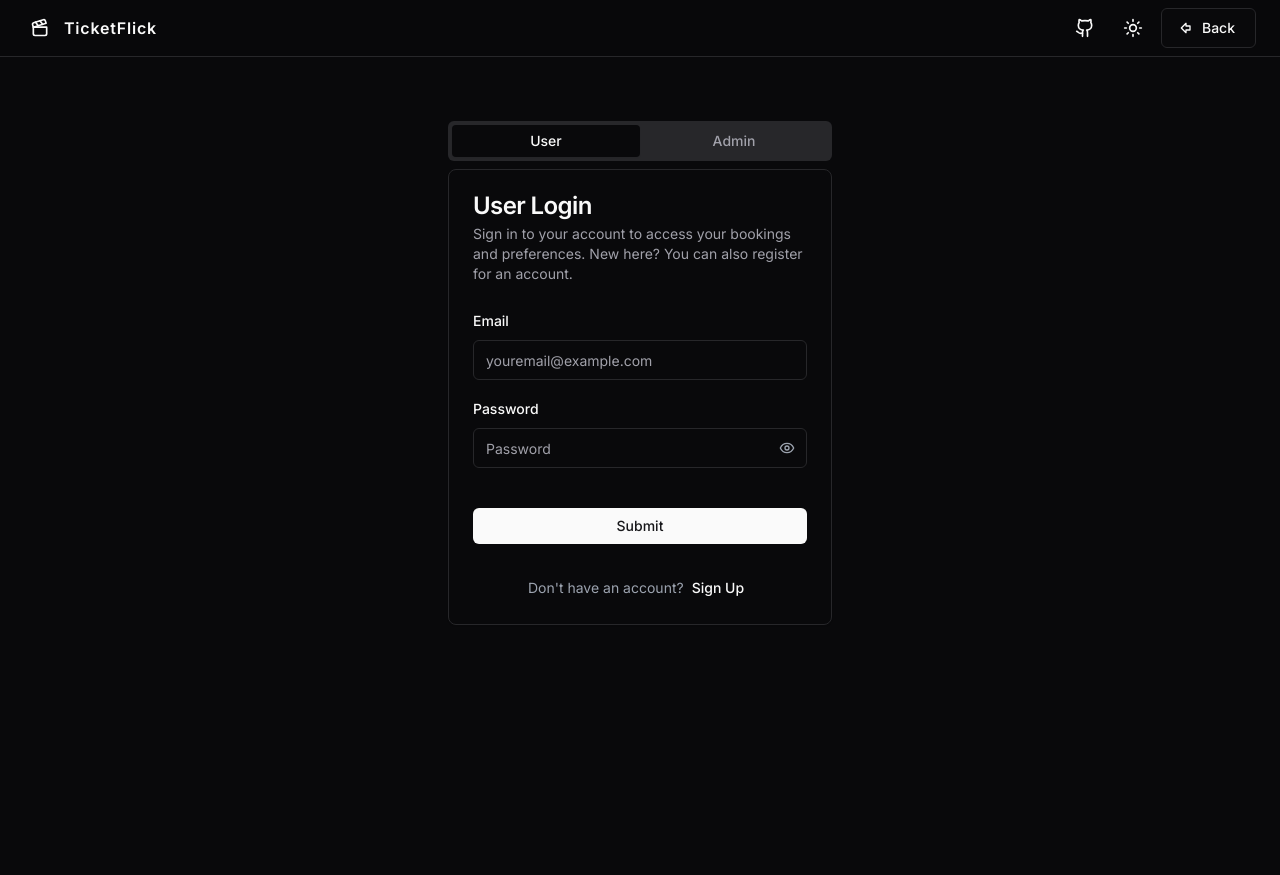
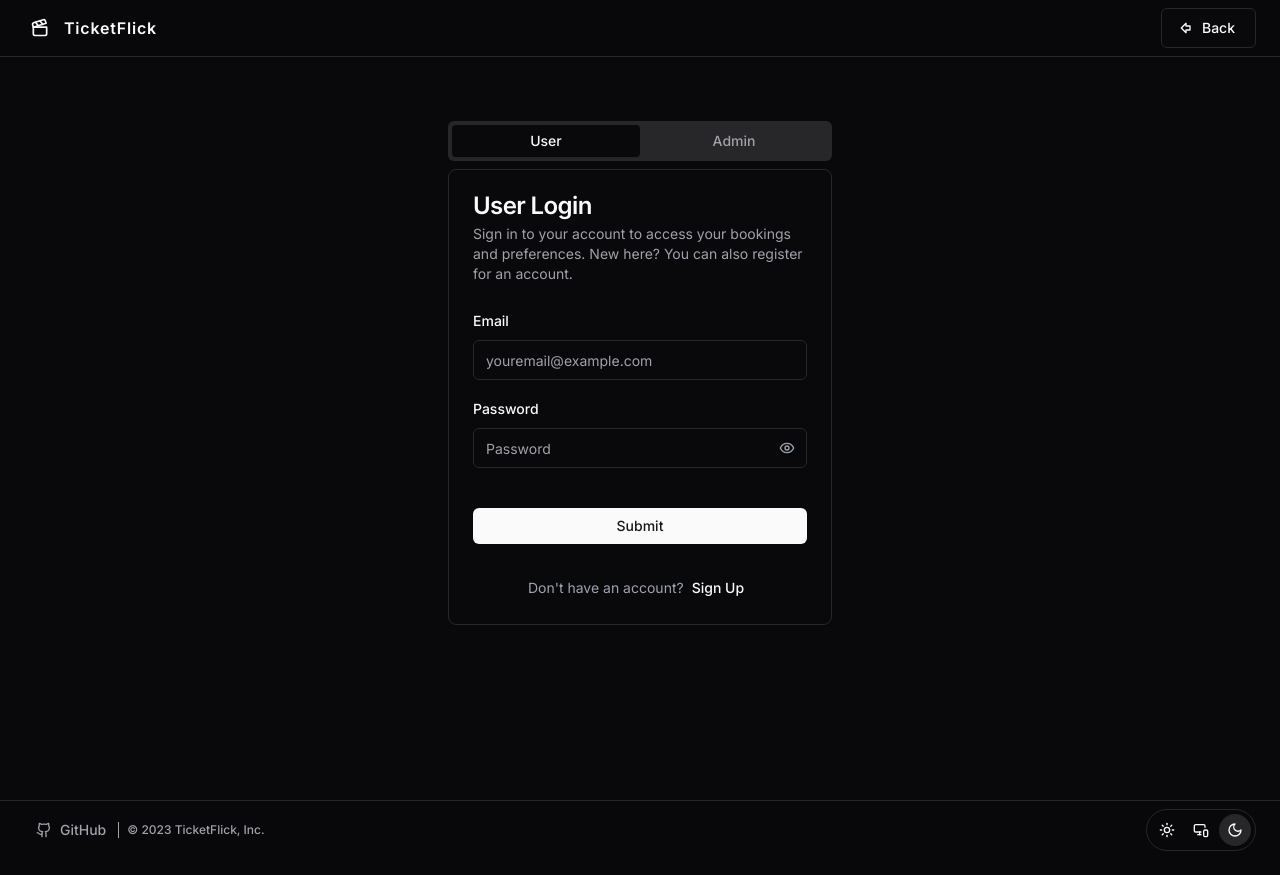
Before and after one commit to DenserMeerkat/ticket-flick, a Next.js app: page /login in a window 1280 px wide. Before the commit the page ends 800 px from the top, so only its background shows below. Built offline with nearby package versions, Linux system fonts and the light colour scheme.

Commit message:
Footer, login params

```diff
--- a/components/AppBar/Tray.tsx
+++ b/components/AppBar/Tray.tsx
@@ -14,8 +14,6 @@ const Tray = (props: any) => {
       }
     >
       {showSearch && <Search />}
-      <GitHubLink />
-      <ThemeSwitcher />
       <Actions actions={actions} />
     </div>
   );
--- a/components/AppBar/elements/LoginButton.tsx
+++ b/components/AppBar/elements/LoginButton.tsx
@@ -4,7 +4,10 @@ import Link from "next/link";
 
 const LoginButton = () => {
   return (
-    <Link href={"/login"} className={buttonVariants({ variant: "outline" })}>
+    <Link
+      href={"/login?tab=user"}
+      className={buttonVariants({ variant: "outline" })}
+    >
       <User className="md:mr-2 h-4 w-4" />
       <p className="hidden md:inline pr-1">Login</p>
     </Link>
--- a/components/AppBar/elements/Search.tsx
+++ b/components/AppBar/elements/Search.tsx
@@ -9,6 +9,7 @@ import {
   DialogTitle,
   DialogTrigger,
 } from "@/components/ui/dialog";
+import { SearchIcon } from "lucide-react";
 import { ScrollArea } from "@/components/ui/scroll-area";
 import { Input } from "@/components/ui/input";
 import { Movie } from "@/types/movie";
@@ -69,12 +70,14 @@ const Search = () => {
               onClick={() => setSearchOpen((prev) => !prev)}
             />
           </DialogTrigger>
-          <DialogContent className="w-full max-w-3xl max-h-screen">
+          <DialogContent className="w-full max-w-xl max-h-screen p-1">
             <DialogHeader>
               <DialogTitle>
-                <div className="mt-6 md:mt-0 flex w-full max-w-2xl items-center gap-1">
+                <div className="mt-6 md:mt-0 flex w-full items-center gap-1">
+                  <SearchIcon className="h-5 w-5 ml-3" />
                   <Input
-                    type="email"
+                    className="mr-8 border-none focus-visible:outline-none focus-visible:ring-0 focus-visible:ring-offset-0 focus-visible:ring-offset-transparent focus-visible:ring-transparent"
+                    type="text"
                     placeholder="Type movie title"
                     onChange={handleInputChange}
                   />
--- a/components/AppBar/elements/SearchBox.tsx
+++ b/components/AppBar/elements/SearchBox.tsx
@@ -7,7 +7,7 @@ const SearchBox = (props: any) => {
   return (
     <Button
       variant="ghost"
-      className=" md:w-64 xl:w-72 px-2 h-10 rounded-md cursor-pointer sm:border sm:hover:border-zinc-500 flex items-center justify-between"
+      className=" md:w-64 xl:w-72 px-2 h-10 rounded-md cursor-pointer sm:border  flex items-center justify-between"
       onClick={open ? onclick : () => {}}
     >
       <div className="flex items-center gap-0.5">
--- /dev/null
+++ b/components/Footer/Footer.tsx
@@ -0,0 +1,41 @@
+import React from "react";
+import ThemeButtons from "./ThemeButtons";
+import { Button } from "../ui/button";
+import { Github } from "lucide-react";
+import Link from "next/link";
+import { githubRepo } from "@/lib/constants";
+
+const Footer = () => {
+  const date = new Date();
+  const year = date.getFullYear();
+  return (
+    <footer
+      className="sm:pb-4 border-t
+    bg-slate-50/[0.5]  dark:bg-zinc-950/[0.7] backdrop-filter backdrop-blur-lg"
+    >
+      <div className=" max-w-7xl mx-auto py-2 px-1 sm:px-2 md:px-6">
+        <div className="w-full flex items-center justify-between">
+          <div className="flex items-center">
+            <Link href={githubRepo}>
+              <Button
+                size={"sm"}
+                variant={"link"}
+                className=" text-zinc-600 hover:text-zinc-900 dark:text-zinc-400  hover:dark:text-zinc-50"
+              >
+                <Github className="md:mr-2 h-4 w-4" />
+                <p className="hidden md:block">GitHub</p>
+              </Button>
+            </Link>
+            <div className="h-4 w-[1px] bg-zinc-600 dark:bg-zinc-400 mr-2"></div>
+            <p className="text-xs font-medium text-zinc-600 dark:text-zinc-400">
+              © {year} TicketFlick, Inc.
+            </p>
+          </div>
+          <ThemeButtons />
+        </div>
+      </div>
+    </footer>
+  );
+};
+
+export default Footer;
--- /dev/null
+++ b/components/Footer/ThemeButtons.tsx
@@ -0,0 +1,60 @@
+"use client";
+import { useState, useEffect } from "react";
+import { useTheme } from "next-themes";
+import { Moon, Sun, MonitorSmartphone } from "lucide-react";
+import { Toggle } from "../ui/toggle";
+
+const ThemeButtons = () => {
+  const { systemTheme, theme, setTheme } = useTheme();
+  const [mounted, setMounted] = useState(false);
+  useEffect(() => setMounted(true), []);
+  console.log(systemTheme, theme);
+
+  const ToggleButton = (props: any) => {
+    const themeName = props.themeName;
+    const isActive = props.isActive;
+    const Icon = props.Icon;
+    return (
+      <Toggle
+        className="rounded-full data-[state=on]:bg-zinc-200 data-[state=on]:dark:bg-zinc-800"
+        size={"xs"}
+        aria-label={`${themeName} Theme Toggle`}
+        pressed={isActive}
+        onPressedChange={(value) => {
+          setTheme(themeName.toLowerCase());
+        }}
+      >
+        <Icon className="h-4 w-5 " />
+      </Toggle>
+    );
+  };
+
+  const renderThemeChanger = () => {
+    if (!mounted) {
+      return;
+    }
+    return (
+      <div className="border rounded-full flex sm:gap-0.5 p-0.5 sm:p-1">
+        <ToggleButton
+          themeName="Light"
+          Icon={Sun}
+          isActive={theme === "light"}
+        />
+        <ToggleButton
+          themeName="System"
+          Icon={MonitorSmartphone}
+          isActive={theme === "system"}
+        />
+        <ToggleButton
+          themeName="Dark"
+          Icon={Moon}
+          isActive={theme === "dark"}
+        />
+      </div>
+    );
+  };
+
+  return <div>{renderThemeChanger()}</div>;
+};
+
+export default ThemeButtons;
--- a/components/Login/LoginTabs.tsx
+++ b/components/Login/LoginTabs.tsx
@@ -1,3 +1,4 @@
+"use client";
 import LoginForm from "@/components/Login/LoginForm";
 import {
   Card,
@@ -10,11 +11,22 @@ import {
 import { buttonVariants } from "@/components/ui/button";
 import { Tabs, TabsContent, TabsList, TabsTrigger } from "@/components/ui/tabs";
 import Link from "next/link";
+import { useRouter, useSearchParams } from "next/navigation";
 
 const LoginTabs = () => {
+  const router = useRouter();
+  const searchParams = useSearchParams();
+  const selectedTab = searchParams.get("tab") || "user";
+
   return (
     <div className="max-w-md mx-auto h-max">
-      <Tabs defaultValue="user" className="max-w-sm">
+      <Tabs
+        value={selectedTab}
+        className="max-w-sm"
+        onValueChange={(value) => {
+          router.push(`?tab=${value}`);
+        }}
+      >
         <TabsList className="grid w-full grid-cols-2">
           <TabsTrigger value="user">User</TabsTrigger>
           <TabsTrigger value="admin">Admin</TabsTrigger>
--- a/components/Wrapper.tsx
+++ b/components/Wrapper.tsx
@@ -1,7 +1,7 @@
 "use client";
 import { ThemeProvider } from "next-themes";
-import AppBar from "@/components/AppBar/AppBar";
 import "react-multi-carousel/lib/styles.css";
+import Footer from "@/components/Footer/Footer";
 
 export default function RootComponet({
   children,
@@ -11,6 +11,7 @@ export default function RootComponet({
   return (
     <ThemeProvider enableSystem defaultTheme="dark" attribute="class">
       {children}
+      <Footer />
     </ThemeProvider>
   );
 }
--- /dev/null
+++ b/components/ui/toggle.tsx
@@ -0,0 +1,46 @@
+"use client";
+
+import * as React from "react";
+import * as TogglePrimitive from "@radix-ui/react-toggle";
+import { cva, type VariantProps } from "class-variance-authority";
+
+import { cn } from "@/lib/utils";
+
+const toggleVariants = cva(
+  "inline-flex items-center justify-center rounded-md text-sm font-medium ring-offset-background transition-colors hover:bg-muted hover:text-muted-foreground focus-visible:outline-none focus-visible:ring-2 focus-visible:ring-ring focus-visible:ring-offset-2 disabled:pointer-events-none disabled:opacity-50 data-[state=on]:bg-accent data-[state=on]:text-accent-foreground",
+  {
+    variants: {
+      variant: {
+        default: "bg-transparent",
+        outline:
+          "border border-input bg-transparent hover:bg-accent hover:text-accent-foreground",
+      },
+      size: {
+        default: "h-10 px-3",
+        xs: "h-8 px-1.5",
+        sm: "h-9 px-2.5",
+        lg: "h-11 px-5",
+      },
+    },
+    defaultVariants: {
+      variant: "default",
+      size: "default",
+    },
+  }
+);
+
+const Toggle = React.forwardRef<
+  React.ElementRef<typeof TogglePrimitive.Root>,
+  React.ComponentPropsWithoutRef<typeof TogglePrimitive.Root> &
+    VariantProps<typeof toggleVariants>
+>(({ className, variant, size, ...props }, ref) => (
+  <TogglePrimitive.Root
+    ref={ref}
+    className={cn(toggleVariants({ variant, size, className }))}
+    {...props}
+  />
+));
+
+Toggle.displayName = TogglePrimitive.Root.displayName;
+
+export { Toggle, toggleVariants };
--- a/package.json
+++ b/package.json
@@ -21,6 +21,7 @@
     "@radix-ui/react-slot": "^1.0.2",
     "@radix-ui/react-tabs": "^1.0.4",
     "@radix-ui/react-toast": "^1.1.4",
+    "@radix-ui/react-toggle": "^1.0.3",
     "@radix-ui/react-tooltip": "^1.0.6",
     "@types/node": "20.4.1",
     "@types/react": "18.2.14",
```
Also changed, not shown: components/ui/input.tsx (+6 -6 lines), 1 other file (tests, documents, lock files or other folders).
